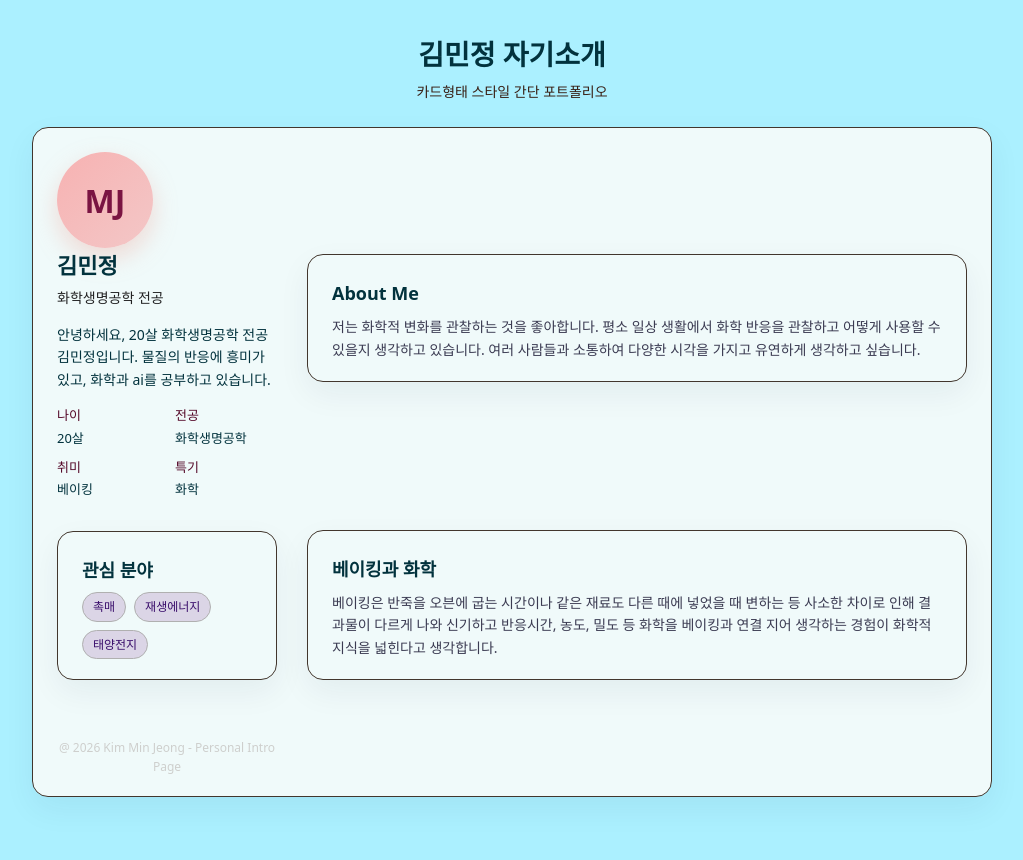
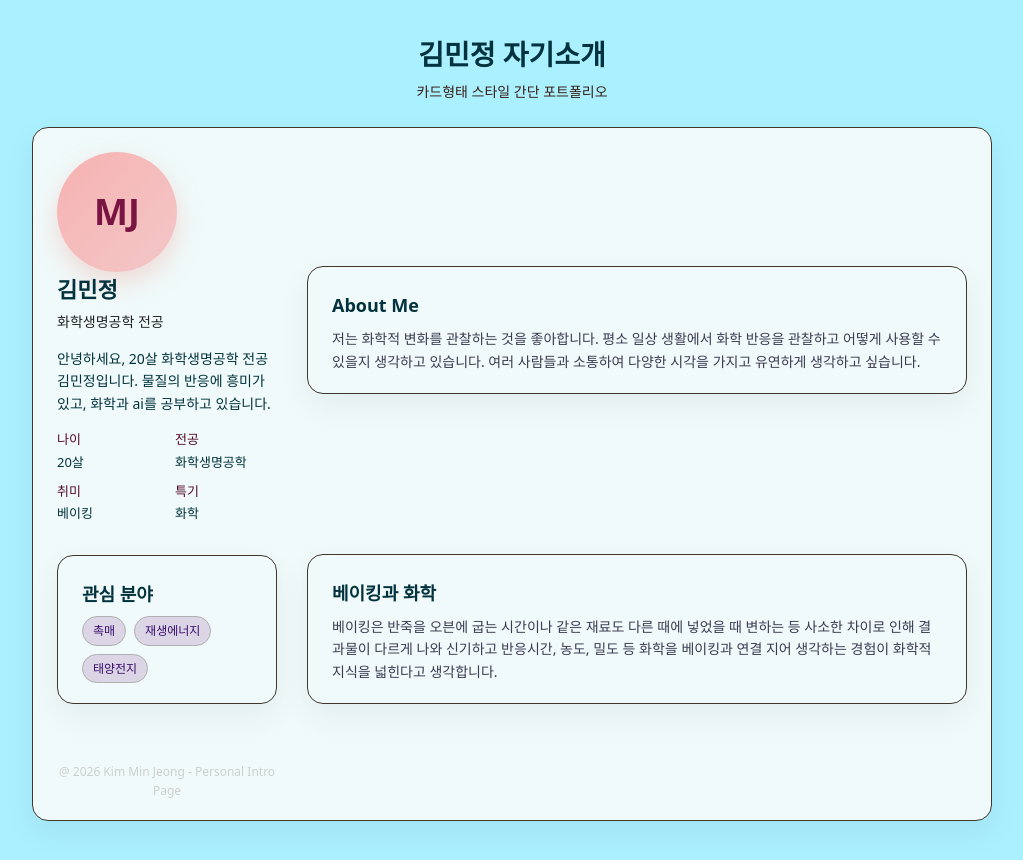
Before and after one commit to 26MJ/26MJ.github.io, a plain HTML site: page index.html in a window 1280 px wide. Shown: the whole page, without its empty margins (128-1151 px from the left). Drawn offline with Linux system fonts and the light colour scheme.

Commit message:
Update style.css

```diff
--- a/style.css
+++ b/style.css
@@ -57,15 +57,15 @@ body {
 }
 
 .avatar {
-    width: 96px;
-    height: 96px;
+    width: 120px;
+    height: 120px;
     border-radius: 999px;
     background: linear-gradient(135deg, #f7b2b2, #f3c7c7);
     display: flex;
     align-items: center;
     justify-content: center;
     color: #7a1442;
-    font-size: 32px;
+    font-size: 36px;
     font-weight: 600;
     box-shadow: 0 10px 25px rgba(238, 157, 144, 0.35)
 }
```
